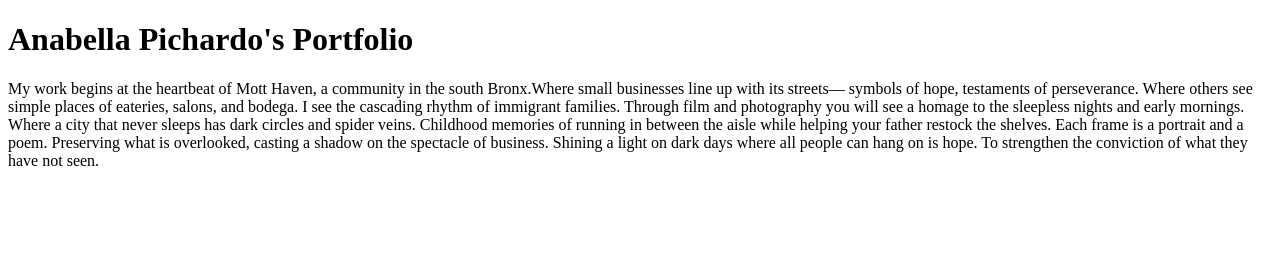
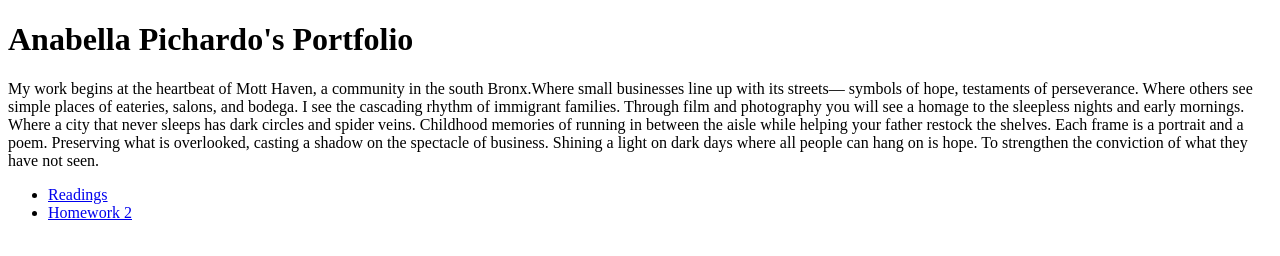
Before and after one commit to anabellap62/MediaPL-Portfolio, a plain HTML site: page index.html in a window 1280 px wide. Drawn offline with Linux system fonts and the light colour scheme.

Commit message:
Update index.html

```diff
--- a/index.html
+++ b/index.html
@@ -6,5 +6,12 @@
 <body>
 <h1>Anabella Pichardo's Portfolio</h1>
 <p>My work begins at the heartbeat of Mott Haven, a community in the south Bronx.Where small businesses line up with its streets— symbols of hope, testaments of perseverance. Where others see simple places of eateries, salons, and bodega. I see the cascading rhythm of immigrant families. Through film and photography you will see a homage to the sleepless nights and early mornings. Where a city that never sleeps has dark circles and spider veins. Childhood memories of running in between the aisle while helping your father restock the shelves. Each frame is a portrait and a poem. Preserving what is overlooked, casting a shadow on the spectacle of business. Shining a light on dark days where all people can hang on is hope. To strengthen the conviction of what they have not seen. </p>
+
+  <ul>
+    <li><a href="readings.html">Readings</a></li>
+    <li><a href="homework2.html">Homework 2</a></li>
+  </ul>
+
 </body>
-</html
+
+</html>
```
